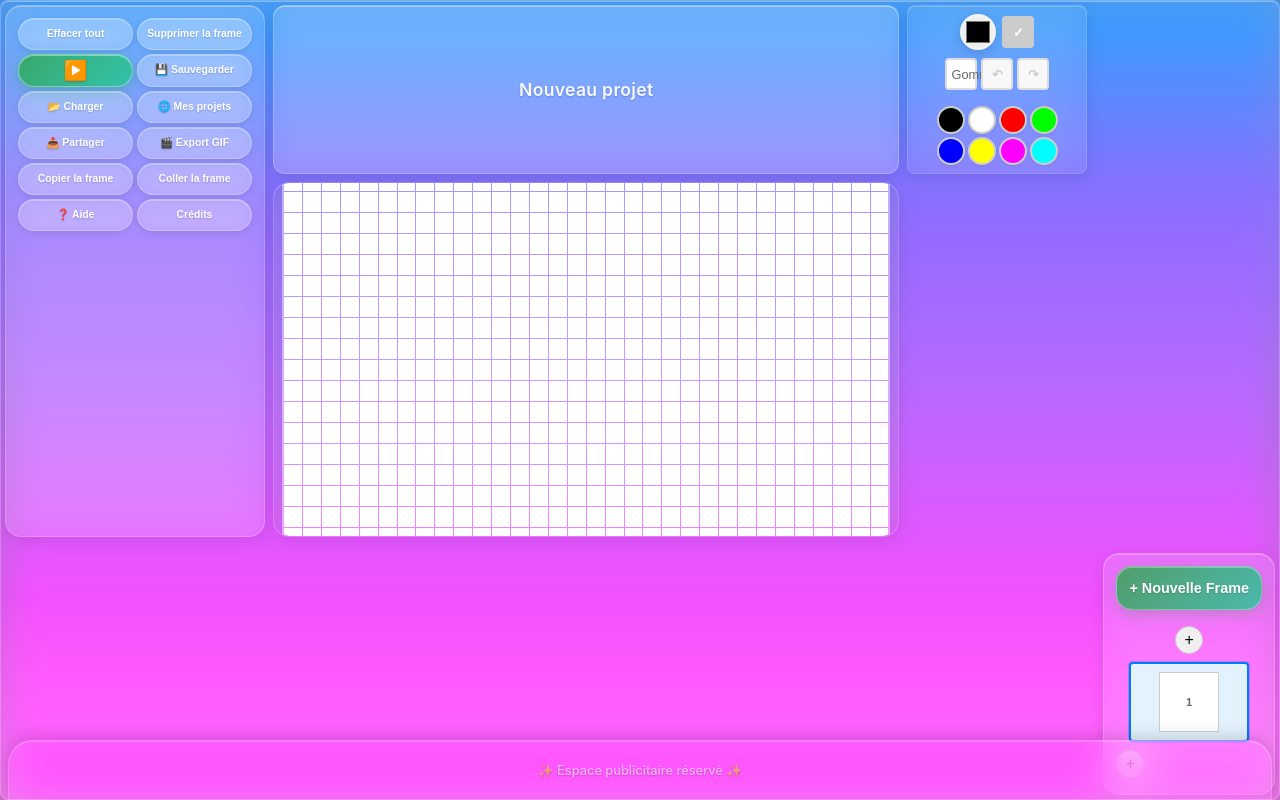
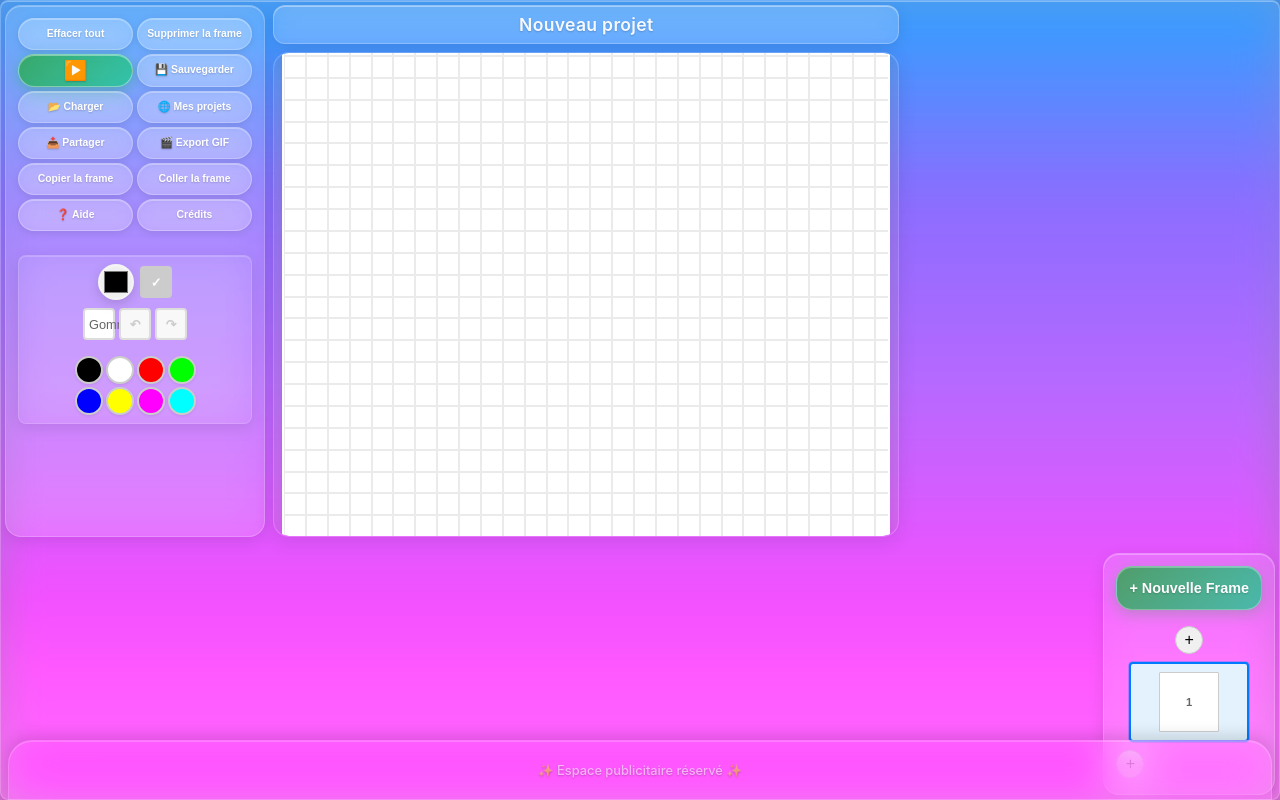
Before and after one commit to terrasson/pixel-editor, a website: page public/index.html in a window 1280 px wide. Drawn offline with Linux system fonts and the light colour scheme; no server answers.

Commit message:
🚨 FIX URGENT - Grille 32×32 VRAIMENT massive
CORRECTIONS CRITIQUES :

🏗️ HTML RESTRUCTURÉ :
- Couleurs intégrées DANS la sidebar gauche
- Structure 3-colonnes correcte
- Plus de confusion entre éléments

🎯 GRILLE FORCÉE 32×32 :
- CSS Grid avec repeat(32, var(--cell-size))
- Cell-size jusqu'à 22px pour desktop
- Largeur : 100vw - 480px (espaces réservés)
- Hauteur : 100vh - 100px (header minimal)

✨ DISPLAY GRID FORCÉ :
- Plus de problèmes de taille
- Chaque pixel = exactement cell-size
- Border subtile pour voir la grille

💪 CONTRAINTES RENFORCÉES :
- Min : 18px × 32 = 576px
- Max : 22px × 32 = 704px
- FINI les grilles trop petites !

Cette fois ça DOIT marcher ! 🔥

```diff
--- a/public/styles/styles.css
+++ b/public/styles/styles.css
@@ -1565,24 +1565,41 @@ body.drag-over .grid-container {
         margin: 0 auto;
     }
 
-    /* Grille ÉNORME avec sidebars optimisées */
+    /* GRILLE 32×32 VRAIMENT MASSIVE */
     #pixelGrid {
         --cell-size: min(
-            calc((100vw - 460px - 4px - 31px) / 32), /* Largeur - sidebars (260+180) */
-            calc((100vh - 120px - 4px - 31px) / 32), /* Hauteur - header minimal + pub */
-            20px
+            calc((100vw - 480px) / 32), /* Largeur - sidebars - gaps */
+            calc((100vh - 100px) / 32), /* Hauteur - header minimal */
+            22px  /* Cellules plus grandes */
         ) !important;
 
-        width: calc(var(--cell-size) * 32 + 31px + 4px) !important;
-        height: calc(var(--cell-size) * 32 + 31px + 4px) !important;
-
-        border-radius: 4px !important;
-
-        /* Contraintes ajustées pour éviter coupure */
-        min-width: calc(12px * 32 + 31px + 4px) !important;
-        min-height: calc(12px * 32 + 31px + 4px) !important;
-        max-width: calc(22px * 32 + 31px + 4px) !important;
-        max-height: calc(22px * 32 + 31px + 4px) !important;
+        width: calc(var(--cell-size) * 32) !important;
+        height: calc(var(--cell-size) * 32) !important;
+
+        /* FORCER 32×32 avec CSS Grid */
+        display: grid !important;
+        grid-template-columns: repeat(32, var(--cell-size)) !important;
+        grid-template-rows: repeat(32, var(--cell-size)) !important;
+        gap: 0 !important;
+
+        border: 2px solid rgba(255, 255, 255, 0.4) !important;
+        border-radius: 6px !important;
+        background: rgba(255, 255, 255, 0.98) !important;
+        box-shadow: 0 8px 32px rgba(0, 0, 0, 0.2) !important;
+
+        /* Contraintes pour écrans desktop */
+        min-width: calc(18px * 32) !important;
+        min-height: calc(18px * 32) !important;
+        max-width: calc(22px * 32) !important;
+        max-height: calc(22px * 32) !important;
+    }
+
+    /* PIXELS parfaitement alignés */
+    .pixel {
+        width: var(--cell-size) !important;
+        height: var(--cell-size) !important;
+        border: 0.5px solid rgba(0, 0, 0, 0.08) !important;
+        box-sizing: border-box !important;
     }
 }
 
```
Also changed, not shown: public/index.html (+6 -1 lines).
